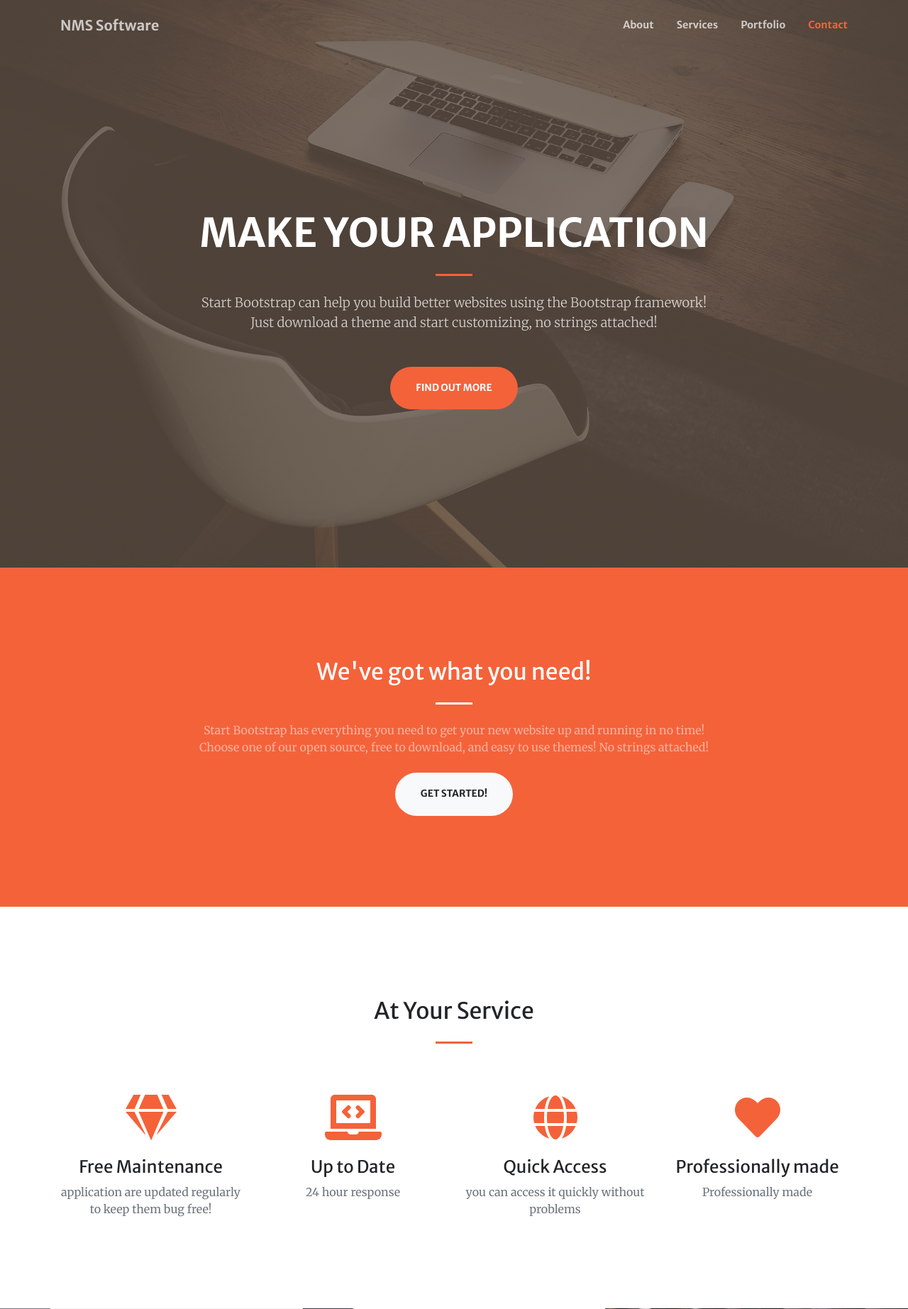
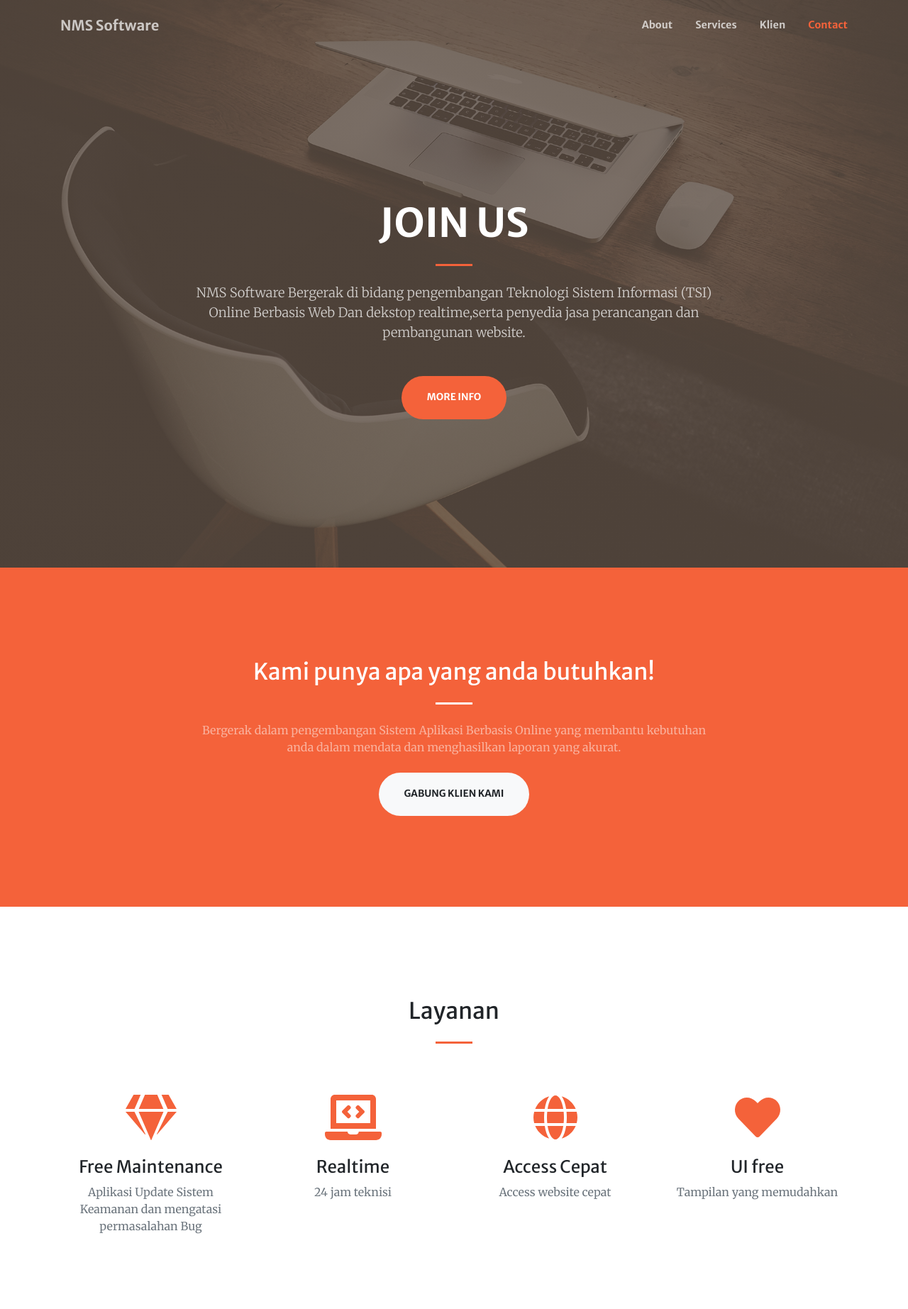
Before and after one commit to rahmad221/porto, a CodeIgniter app: page /database/ in a window 1280 px wide. Shown: the top 1845 px of the page at 71% size. Run offline with CodeIgniter, Linux system fonts and the light colour scheme.

Commit message:
bismillah

```diff
--- a/application/views/welcome_message.php
+++ b/application/views/welcome_message.php
@@ -45,7 +45,7 @@
                     <ul class="navbar-nav ml-auto my-2 my-lg-0">
                         <li class="nav-item"><a class="nav-link js-scroll-trigger" href="#about">About</a></li>
                         <li class="nav-item"><a class="nav-link js-scroll-trigger" href="#services">Services</a></li>
-                        <li class="nav-item"><a class="nav-link js-scroll-trigger" href="#portfolio">Portfolio</a></li>
+                        <li class="nav-item"><a class="nav-link js-scroll-trigger" href="#portfolio">Klien</a></li>
                         <li class="nav-item"><a class="nav-link js-scroll-trigger" href="#contact">Contact</a></li>
                     </ul>
                 </div>
@@ -56,12 +56,12 @@
             <div class="container h-100">
                 <div class="row h-100 align-items-center justify-content-center text-center">
                     <div class="col-lg-10 align-self-end">
-                        <h1 class="text-uppercase text-white font-weight-bold">Make Your Application</h1>
+                        <h1 class="text-uppercase text-white font-weight-bold">Join Us</h1>
                         <hr class="divider my-4" />
                     </div>
                     <div class="col-lg-8 align-self-baseline">
-                        <p class="text-white-75 font-weight-light mb-5">Start Bootstrap can help you build better websites using the Bootstrap framework! Just download a theme and start customizing, no strings attached!</p>
-                        <a class="btn btn-primary btn-xl js-scroll-trigger" href="#about">Find Out More</a>
+                        <p class="text-white-75 font-weight-light mb-5">NMS Software Bergerak di bidang pengembangan Teknologi Sistem Informasi (TSI) Online Berbasis Web Dan dekstop realtime,serta penyedia jasa perancangan dan pembangunan website.</p>
+                        <a class="btn btn-primary btn-xl js-scroll-trigger" href="#about">MOre Info</a>
                     </div>
                 </div>
             </div>
@@ -71,10 +71,10 @@
             <div class="container">
                 <div class="row justify-content-center">
                     <div class="col-lg-8 text-center">
-                        <h2 class="text-white mt-0">We've got what you need!</h2>
+                        <h2 class="text-white mt-0">Kami punya apa yang anda butuhkan!</h2>
                         <hr class="divider light my-4" />
-                        <p class="text-white-50 mb-4">Start Bootstrap has everything you need to get your new website up and running in no time! Choose one of our open source, free to download, and easy to use themes! No strings attached!</p>
-                        <a class="btn btn-light btn-xl js-scroll-trigger" href="#services">Get Started!</a>
+                        <p class="text-white-50 mb-4">Bergerak dalam pengembangan Sistem Aplikasi Berbasis Online yang membantu kebutuhan anda dalam mendata dan menghasilkan laporan yang akurat.</p>
+                        <a class="btn btn-light btn-xl js-scroll-trigger" href="#services">Gabung Klien Kami</a>
                     </div>
                 </div>
             </div>
@@ -82,35 +82,35 @@
         <!-- Services-->
         <section class="page-section" id="services">
             <div class="container">
-                <h2 class="text-center mt-0">At Your Service</h2>
+                <h2 class="text-center mt-0">Layanan</h2>
                 <hr class="divider my-4" />
                 <div class="row">
                     <div class="col-lg-3 col-md-6 text-center">
                         <div class="mt-5">
                             <i class="fas fa-4x fa-gem text-primary mb-4"></i>
                             <h3 class="h4 mb-2">Free Maintenance</h3>
-                            <p class="text-muted mb-0">application are updated regularly to keep them bug free!</p>
+                            <p class="text-muted mb-0">Aplikasi Update Sistem Keamanan dan mengatasi permasalahan Bug</p>
                         </div>
                     </div>
                     <div class="col-lg-3 col-md-6 text-center">
                         <div class="mt-5">
                             <i class="fas fa-4x fa-laptop-code text-primary mb-4"></i>
-                            <h3 class="h4 mb-2">Up to Date</h3>
-                            <p class="text-muted mb-0">24 hour response</p>
+                            <h3 class="h4 mb-2">Realtime</h3>
+                            <p class="text-muted mb-0">24 jam teknisi</p>
                         </div>
                     </div>
                     <div class="col-lg-3 col-md-6 text-center">
                         <div class="mt-5">
                             <i class="fas fa-4x fa-globe text-primary mb-4"></i>
-                            <h3 class="h4 mb-2">Quick Access</h3>
-                            <p class="text-muted mb-0">you can access it quickly without problems</p>
+                            <h3 class="h4 mb-2">Access Cepat</h3>
+                            <p class="text-muted mb-0">Access website cepat</p>
                         </div>
                     </div>
                     <div class="col-lg-3 col-md-6 text-center">
                         <div class="mt-5">
                             <i class="fas fa-4x fa-heart text-primary mb-4"></i>
-                            <h3 class="h4 mb-2">Professionally made</h3>
-                            <p class="text-muted mb-0">Professionally made</p>
+                            <h3 class="h4 mb-2">UI free</h3>
+                            <p class="text-muted mb-0">Tampilan yang memudahkan</p>
                         </div>
                     </div>
                 </div>
@@ -122,10 +122,10 @@
                 <div class="row no-gutters">
                     <div class="col-lg-4 col-sm-6">
                         <a class="portfolio-box" href="png_pro/Gudang.PNG">
-                            <img class="img-fluid" src="png_pro/Gudang.PNG" alt="Sistem Gudang" />
+                            <img class="img-fluid" src="png_pro/kop_insan.PNG" alt="Sistem Gudang" />
                             <div class="portfolio-box-caption">
-                                <div class="project-category text-white-50">Aplikasi</div>
-                                <div class="project-name">Sistem Stok Gudang</div>
+                                <div class="project-category text-white-50">Klien</div>
+                                <div class="project-name">Percetakan Insan</div>
                             </div>
                         </a>
                     </div>
@@ -181,7 +181,7 @@
         <section class="page-section bg-dark text-white">
             <div class="container text-center">
                 <h2 class="mb-4">Hubungi Admin NMS Software</h2>
-                <a class="btn btn-light btn-xl" href="http://wa.me/+628112785670">Contact Now</a>
+                <a class="btn btn-light btn-xl" href="http://wa.me/+6282145989882">Contact Now</a>
             </div>
         </section>
         <!-- Contact-->
@@ -197,7 +197,7 @@
                 <div class="row">
                     <div class="col-lg-4 ml-auto text-center mb-5 mb-lg-0">
                         <i class="fas fa-phone fa-3x mb-3 text-muted"></i>
-                        <div>+62 811-278-5670</div>
+                        <div>+62 821-4598-9882</div>
                     </div>
                     <div class="col-lg-4 mr-auto text-center">
                         <i class="fas fa-envelope fa-3x mb-3 text-muted"></i>
```
Also changed, not shown: png_pro/kop_insan.png (added).
